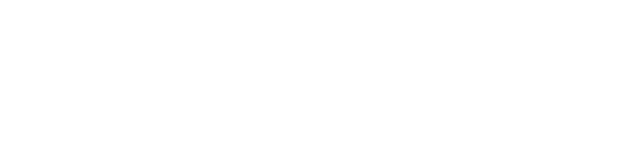
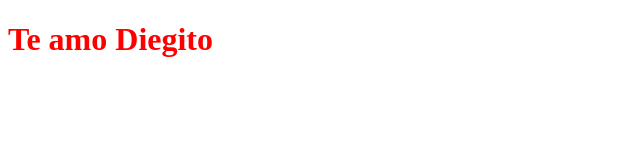
Before and after one commit to diegoJIMENEz23/lista, a plain HTML site: page index.html/index.html in a window 1280 px wide. Shown: the whole page, without its empty margins (0-640 px from the left). Drawn offline with Linux system fonts and the light colour scheme.

Commit message:
añadi un h1 y puse el color rojo a las letras

```diff
--- a/index.html/css/style.css
+++ b/index.html/css/style.css
@@ -0,0 +1,3 @@
+h1 {
+  color: red;
+}
--- a/index.html/index.html
+++ b/index.html/index.html
@@ -11,5 +11,7 @@
     <meta name="viewport" content="width=device-width, inicial-scale=1.0" />
     <link rel="stylesheet" href="./css/style.css" />
   </head>
-  <body></body>
+  <body>
+    <h1>Te amo Diegito</h1>
+  </body>
 </html>
```
